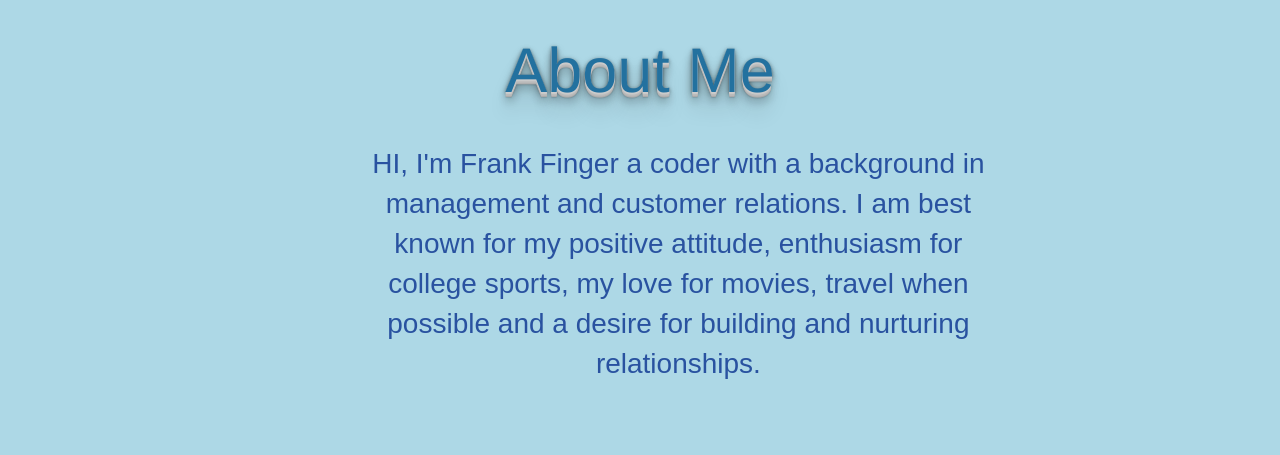
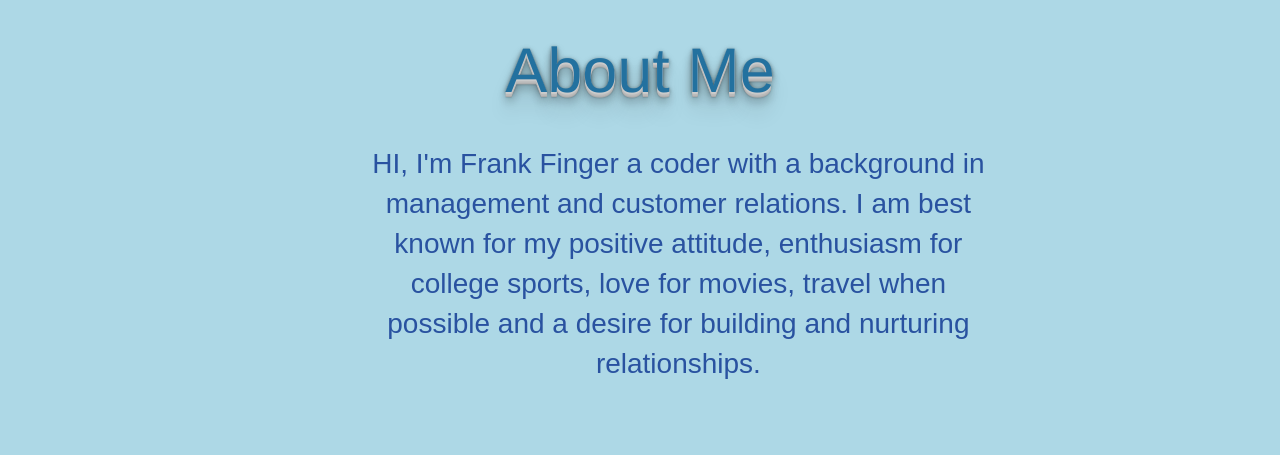
Before and after one commit to franklinfinger/franklinfinger.github.io, a website: page index.html in a window 1280 px wide. Shown: the part 752-1207 px from the top of the page. Drawn offline with nearby package versions, Linux system fonts and the light colour scheme.

Commit message:
changed some word in about me

```diff
--- a/index.html
+++ b/index.html
@@ -89,7 +89,7 @@
     <section id="me">
       <h4>About Me</h4>
         <p class="aboutMe">
-          HI, I'm Frank Finger a coder with a background in management and customer relations.  I am best known for my positive attitude, enthusiasm for college sports, my love for movies, travel when possible and a desire for building and nurturing relationships.
+          HI, I'm Frank Finger a coder with a background in management and customer relations.  I am best known for my positive attitude, enthusiasm for college sports, love for movies, travel when possible and a desire for building and nurturing relationships.
         </p>
         <ul>
           <li>
```
